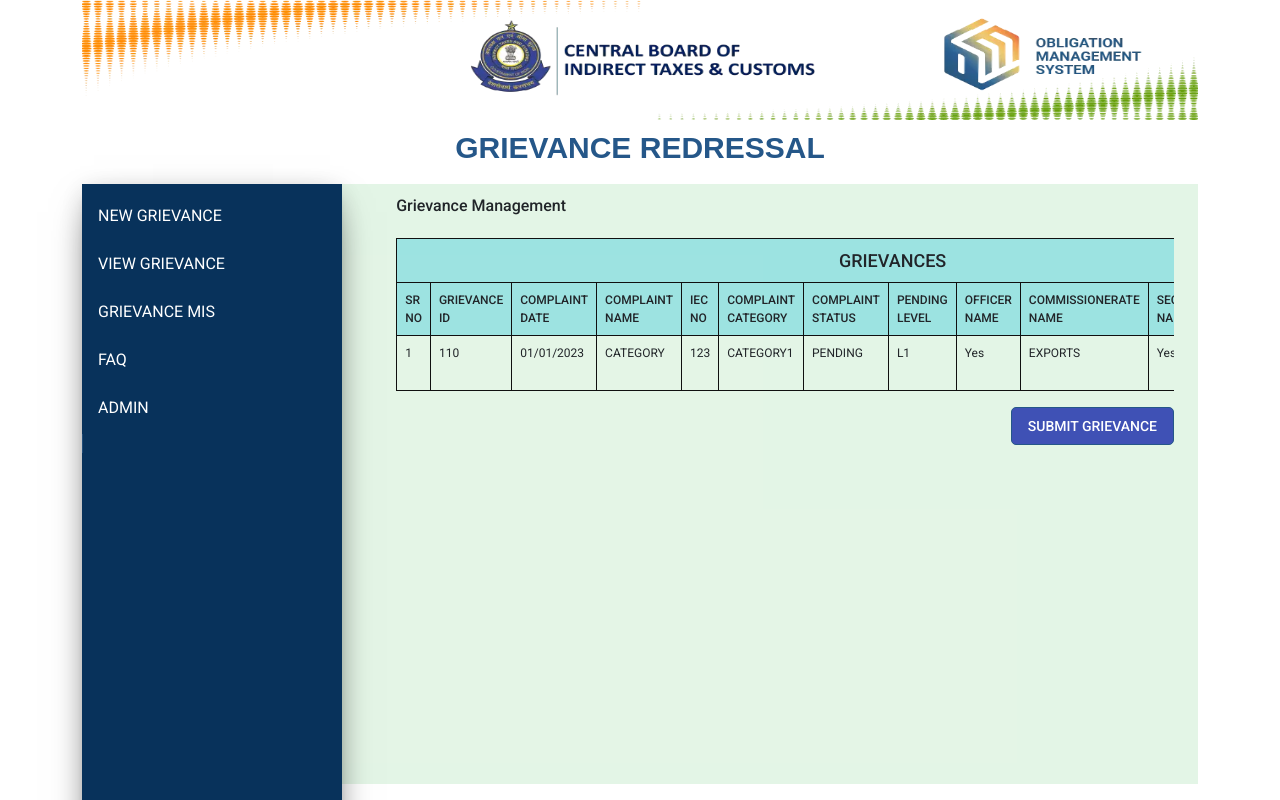
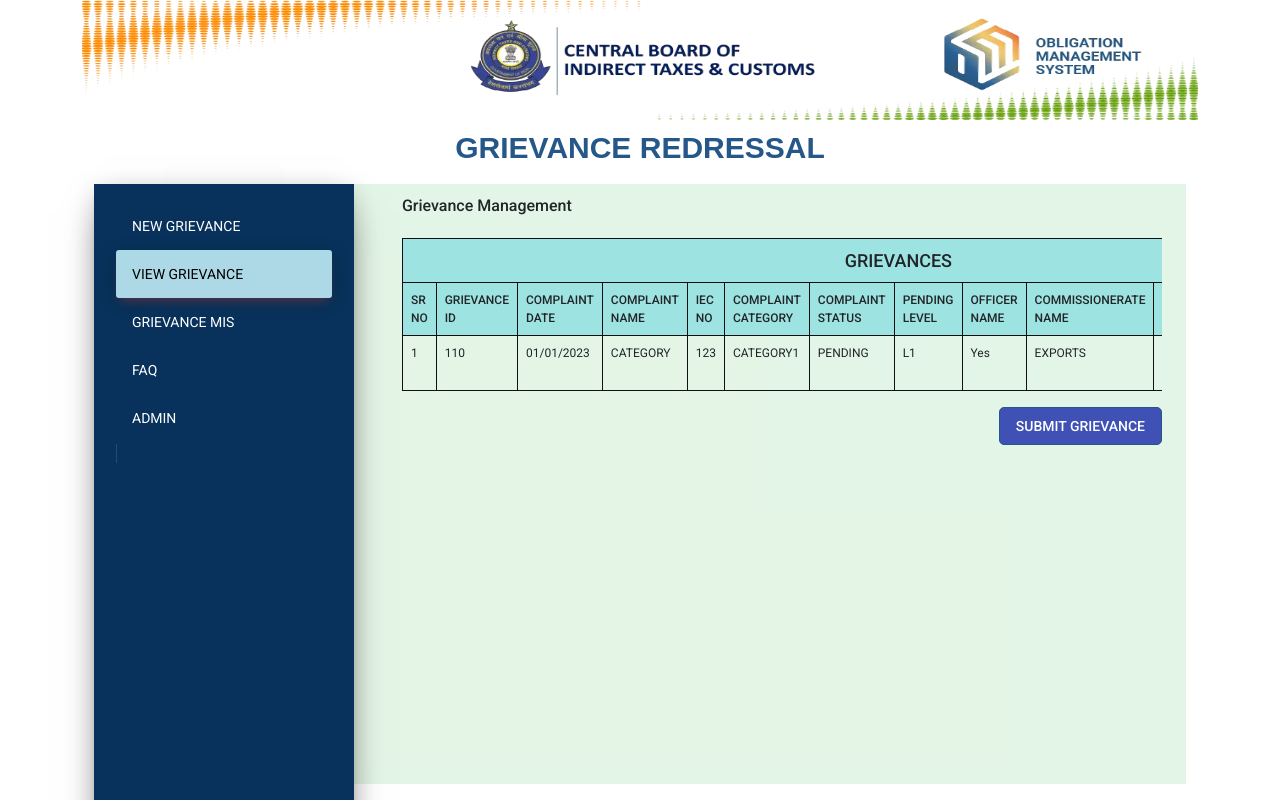
Before and after one commit to ankurgupta12/grievance, an Angular app: page /main/view-grievance in a window 1280 px wide. Built offline with nearby package versions, Linux system fonts and the light colour scheme.

Commit message:
add the code

```diff
--- a/src/app/app.component.html
+++ b/src/app/app.component.html
@@ -1,9 +1,3 @@
-<div class="container">
-    <header class="header-img">
-        <img src="../assets/header.webp.webp">
-
-    </header>
-</div>
 
 
 <router-outlet></router-outlet>
--- a/src/app/components/grievance-form/grievance-form.component.html
+++ b/src/app/components/grievance-form/grievance-form.component.html
@@ -108,16 +108,26 @@
               <div  *ngIf="isShow"class="form-group row">
                 <label class="col-md-4 col-form-label">Upload Document</label>
 
-                <div class="col-md-3 align-items-center d-flex ">
+                <ng-container formArrayName="docs">
+                  <div  class=" col-md-8 align-items-center d-flex">
+                  <ul>
+                        <ng-container *ngFor="let doc of docs.controls; let i = index">
+                          <li [formGroupName]="i" >
+
 
                               <input
-                    formControlName="responseLetter"
                                 type="file"
-                    (change)="upload($event)"
+                                (change)="upload($event, i)"
                                 accept=".pdf"
                                 class="form-control"
                               />
+
+
+                          </li>
+                        </ng-container>
+                      </ul>
                     </div>
+                      </ng-container>
               </div>
               <button  *ngIf="isShow" class="btn-submit-form" style="float: left;" mat-flat-button (click)="addDoc()" color="primary">+ Add Entry</button>
           <!-- verification code button -->
--- a/src/app/components/grievance-form/grievance-form.component.scss
+++ b/src/app/components/grievance-form/grievance-form.component.scss
@@ -4,3 +4,11 @@
     right: 20px;
     width: 120px;
 }
+ul {
+    padding: 0;
+}
+li {
+        list-style-type: none !important;
+        list-style: none !important;
+        margin-bottom: 15px;
+}
--- a/src/app/shared/components/main/main.component.html
+++ b/src/app/shared/components/main/main.component.html
@@ -1,6 +1,16 @@
-<div fxLayout="row" fxFlex="100">
-    <app-side-nav fxLayout="column" fxFlex="300px"></app-side-nav>
+<!-- <div class="wrapper"> -->
+<div class="container">
+    <header class="header-img">
+        <img src="../assets/header.webp.webp">
 
+    </header>
+    <div fxLayout="row" fxFlex="100">
+        <app-side-nav fxLayout="column" fxFlex="300px"></app-side-nav>
+
+    </div>
 </div>
 
+
+
 <footer fxLayout="column"></footer>
+<!-- </div> -->
--- a/src/app/shared/components/main/main.component.scss
+++ b/src/app/shared/components/main/main.component.scss
@@ -0,0 +1,4 @@
+.wrapper {
+    position: fixed;
+    height: 100%;
+}
--- a/src/app/shared/components/side-nav/side-nav.component.html
+++ b/src/app/shared/components/side-nav/side-nav.component.html
@@ -1,12 +1,23 @@
-
 <div class="container">
   <h2 class="page-hdr">GRIEVANCE REDRESSAL</h2>
   <section class="page-body">
     <nav class="nav-col">
-            <mat-sidenav class="side-nav" #sidenav mode="side" opened="true">
+      <mat-sidenav
+        fixedInViewport="true"
+        fixedTopGap="120"
+        fixedBottomGap="0"
+        class="side-nav"
+        #sidenav
+        mode="side"
+        opened="true"
+      >
         <mat-list>
           <div *ngFor="let section of defaultSections">
-                        <mat-list-item [routerLink]="section.routerLink">{{section.name}}</mat-list-item>
+            <mat-list-item
+              routerLinkActive="active"
+              [routerLink]="section.routerLink"
+              >{{ section.name }}</mat-list-item
+            >
           </div>
         </mat-list>
       </mat-sidenav>
--- a/src/app/shared/components/side-nav/side-nav.component.scss
+++ b/src/app/shared/components/side-nav/side-nav.component.scss
@@ -1,4 +1,4 @@
-@import '../../../../assets/variable.scss';
+@import "../../../../assets/variable.scss";
 .example-container {
   position: absolute;
   top: 0;
@@ -9,3 +9,32 @@
 .side-nav {
   background-color: $textBlue;
 }
+.nav-col {
+  padding: 10px 22px;
+  .active {
+    background-color: lightblue;
+    /* margin: 0px 15px; */
+    box-sizing: border-box;
+    font-size: 14px;
+    /* width: 86%; */
+    /* padding: 10px 22px; */
+    border-radius: 3px;
+    color: #000 !important;
+    text-transform: capitalize;
+    // box-shadow: 0 4px 20px 0 rgb(0 0 0 / 14%), 0 7px 10px -5px rgb(247 35 20 / 40%);
+    box-shadow: 0 4px 20px 0px rgb(0 0 0 / 14%),
+      0 7px 10px -5px rgb(244 67 54 / 40%);
+  }
+}
+
+.mat-list-item {
+  margin: 0;
+  cursor: pointer;
+  line-height: 30px;
+  font-size: 14px;
+  position: relative;
+  display: block;
+  text-transform: capitalize;
+  height: auto;
+  white-space: nowrap;
+}
--- a/src/app/shared/components/side-nav/side-nav.component.ts
+++ b/src/app/shared/components/side-nav/side-nav.component.ts
@@ -15,12 +15,12 @@ export class SideNavComponent implements OnInit {
       routerLink: 'view-grievance', name: 'VIEW GRIEVANCE'
     },
     {
-      routerLink: 'grievance-form', name: 'GRIEVANCE MIS'
+      routerLink: 'null', name: 'GRIEVANCE MIS'
     },{
-      routerLink: 'grievance-form', name: 'FAQ'
+      routerLink: 'null', name: 'FAQ'
     },
     {
-      routerLink: 'grievance-form', name: 'ADMIN'
+      routerLink: 'null', name: 'ADMIN'
     }
 
 
```
Lines whose indentation alone changed are shown as unchanged.
